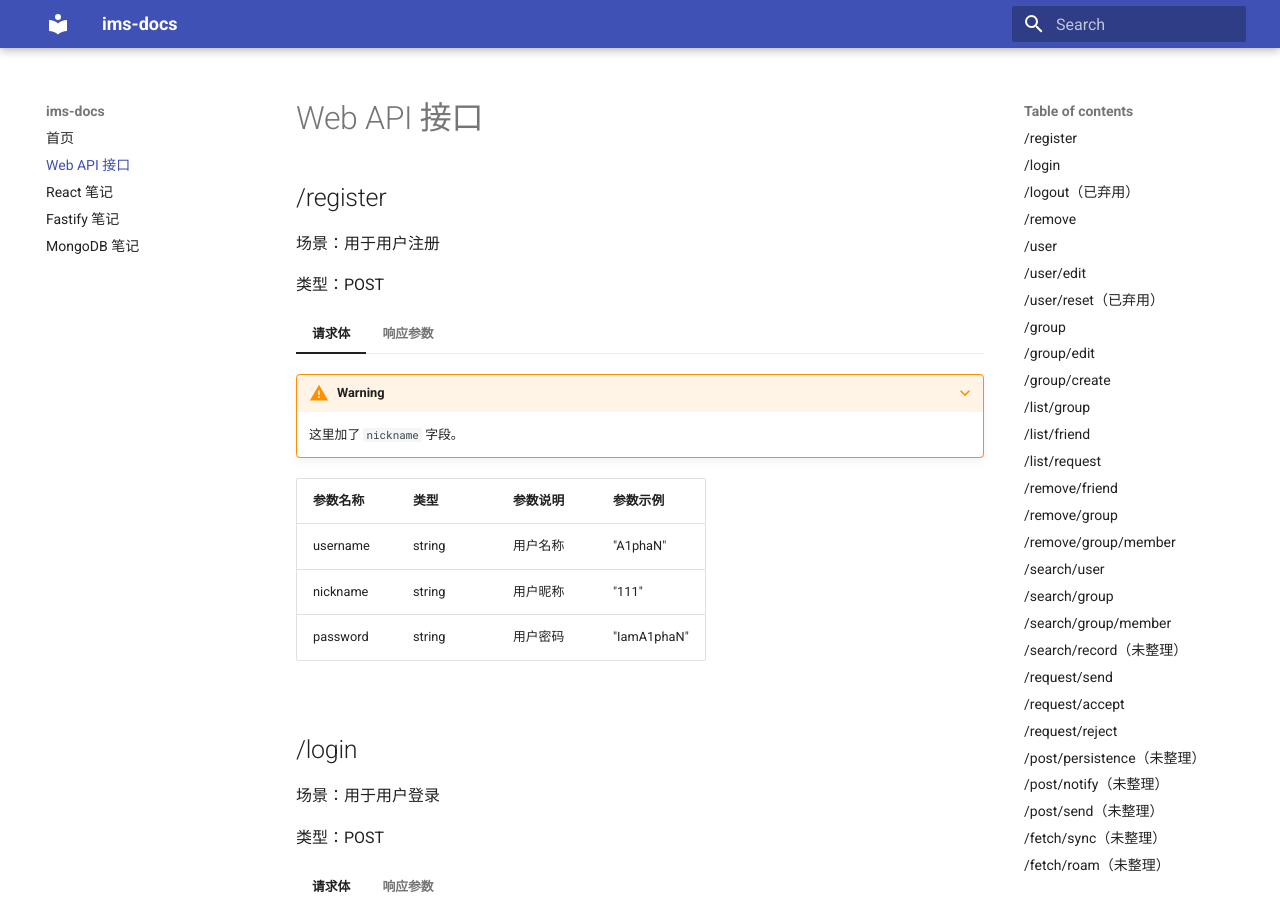
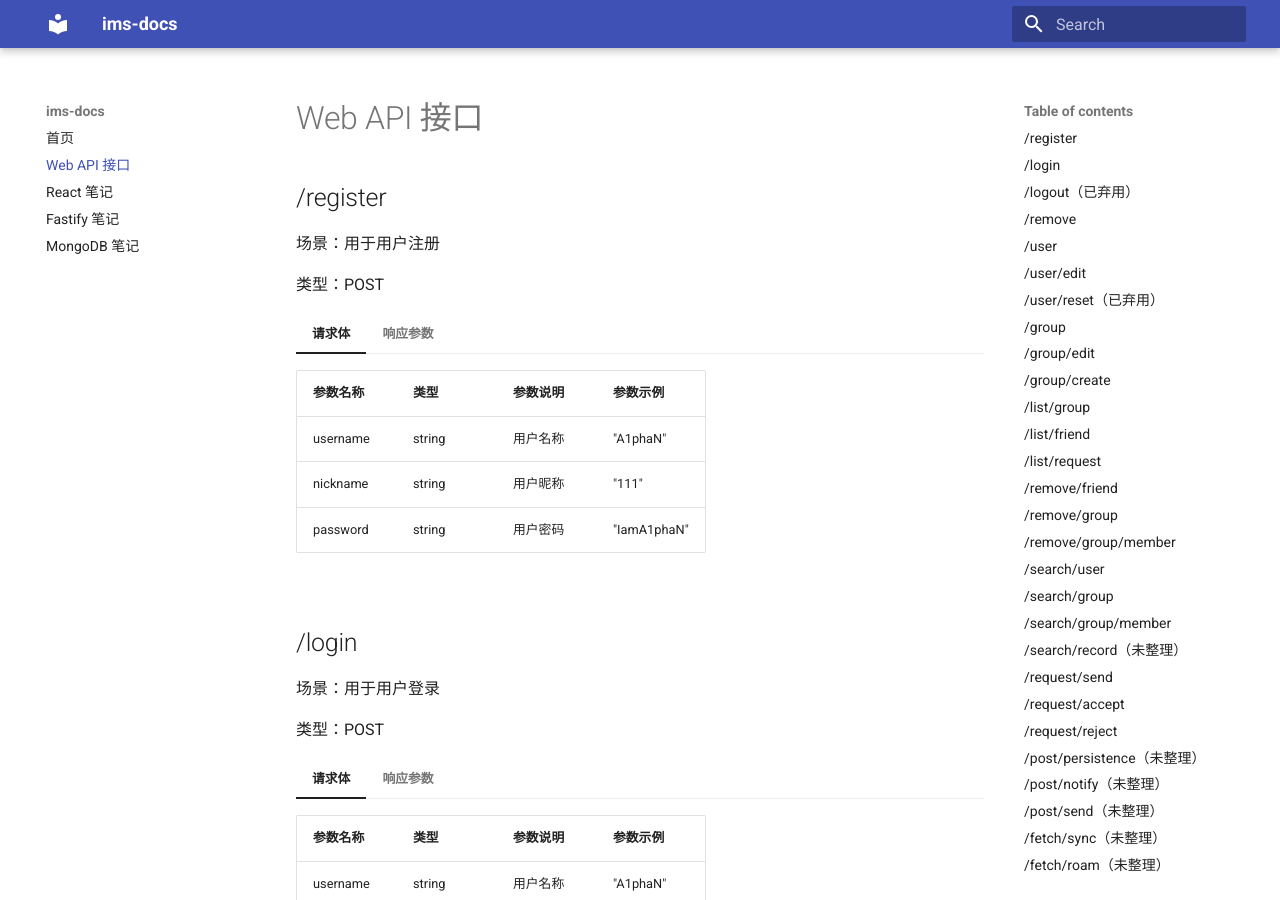
Before and after one commit to leverimmy/ims-docs, an MkDocs documentation site: the page built from docs/webapi.md, in a window 1280 px wide and 900 px high. Built offline with MkDocs 1.6.1 and Material for MkDocs 9.7.7, drawn with Linux system fonts in a browser that asks for light colours.

```diff
--- a/docs/webapi.md
+++ b/docs/webapi.md
@@ -7,9 +7,6 @@
 类型：POST
 
 === "请求体"
-
-    ???+ warning
-        这里加了 `nickname` 字段。
 
     | 参数名称 | 类型   | 参数说明 | 参数示例    |
     | -------- | ------ | -------- | ----------- |
```
Also changed, not shown: other parts of docs/webapi.md (+2 -0 lines).
